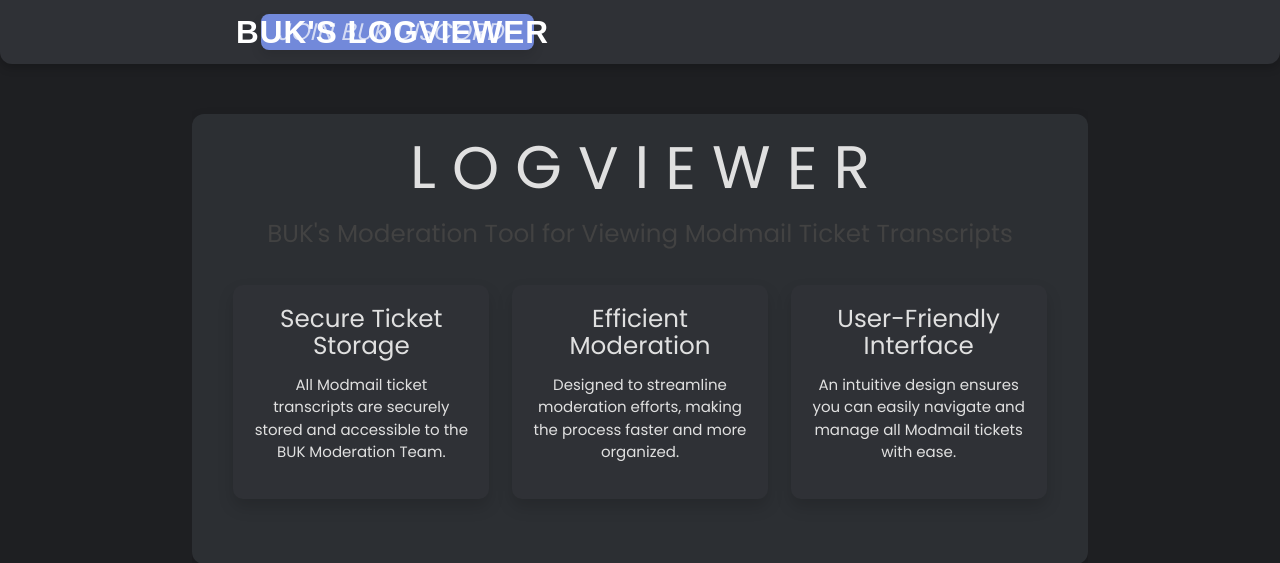
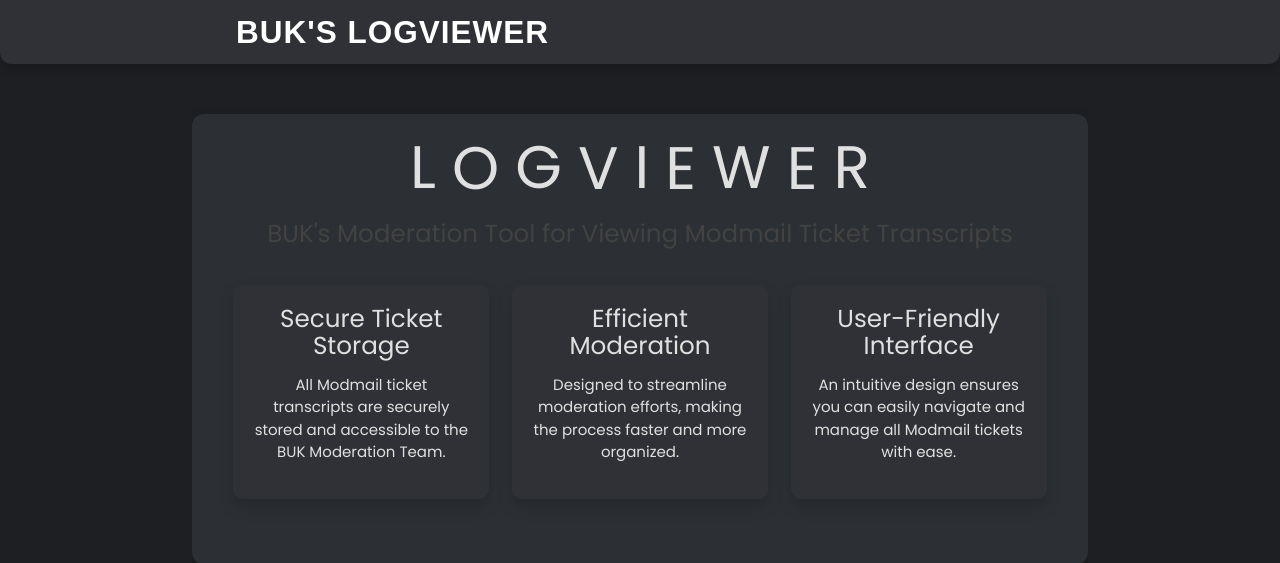
Before and after one commit to stinoooo/BUK-Modmail-Logviewer, a Python web app: template templates/index.html in a window 1280 px wide. Shown: the top 563 px of the page. Run offline with Jinja, Linux system fonts and the light colour scheme; the template is opened without the code that fills it, so the values that code supplies are empty; some libraries are stand-ins or nearby versions.

Commit message:
Update navbar.html

```diff
--- a/templates/navbar.html
+++ b/templates/navbar.html
@@ -6,15 +6,6 @@
                 BUK's LOGVIEWER
             </a>
 
-            <!-- Desktop Navigation Links aligned to the right -->
-            <ul class="right hide-on-med-and-down">
-                <li>
-                    <a href="https://discord.gg/buk" target="_blank" class="btn discord-btn">
-                        <i class="material-icons left">Join BUK Discord</i>
-                    </a>
-                </li>
-            </ul>
-
             <!-- Mobile Menu Trigger -->
             <a href="#" data-target="nav-mobile" class="sidenav-trigger white-text">
                 <i class="material-icons">menu</i>
@@ -22,12 +13,3 @@
         </div>
     </nav>
 </div>
-
-<!-- Mobile Navigation Menu -->
-<ul id="nav-mobile" class="sidenav">
-    <li>
-        <a href="https://discord.gg/buk" target="_blank" class="btn discord-btn white-text">
-            Join BUK Discord
-        </a>
-    </li>
-</ul>
```
